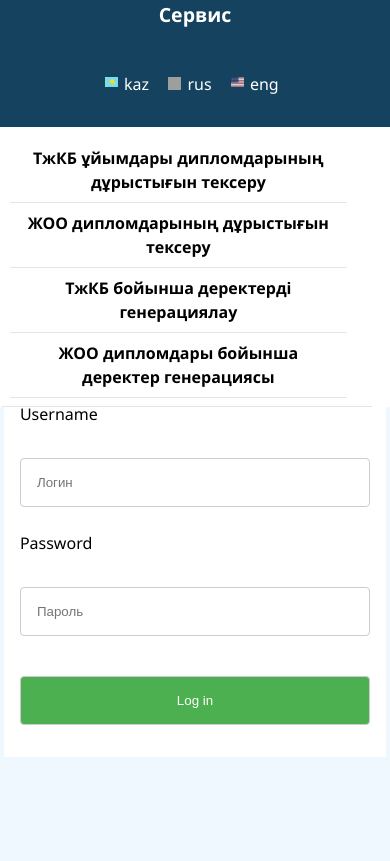
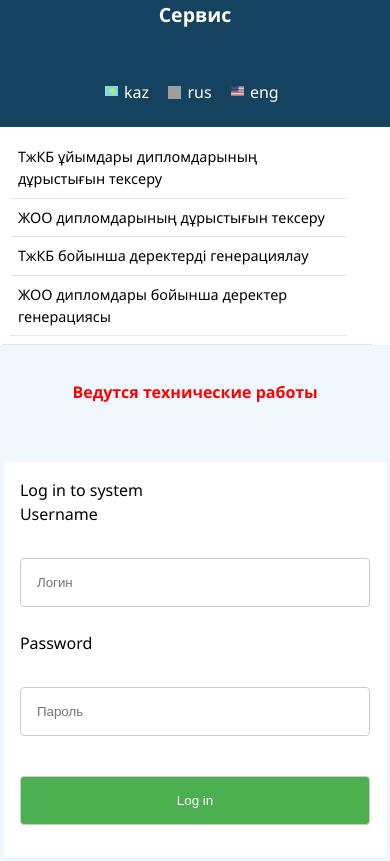
Before and after one commit to TheElderLord/Checker, a Vue app: page /auth in a window 390 px wide. Built offline with nearby package versions, Linux system fonts and the light colour scheme; grey boxes are pictures that could not be loaded.

Commit message:
Just comm

```diff
--- a/src/App.vue
+++ b/src/App.vue
@@ -198,14 +198,12 @@ export default {
   .sidebar-wrapper{
     top:15%;
   }
-  .router-wrapper{
-    margin-top:1vh;
-  }
+
   .header-wrapper h1{
     font-size: 5vw;
   }
   .title{
-    height: 7vh;
+    height: 8vh;
     width: fit-content;
   }
   .lang{
@@ -242,10 +240,10 @@ export default {
   .acc{
 
     color: red;
-    margin: 35vh 0 0 0 ;
+    margin: 45vh 0 0 0 ;
   }
   .router-wrapper{
-    margin: 0 auto;
+    margin: 1rem 0 0 0 ;
     width: 100%;
 
 
--- a/src/components/SideBar.vue
+++ b/src/components/SideBar.vue
@@ -158,12 +158,14 @@ a {
     }
 
     .menu {
+        flex: 1;
         padding: 0.5rem;
         margin: 0;
-        font-size: 1rem;
-        text-align: center;
-        font-weight: bold;
-        text-align: center;
+        font-size: 0.9rem;
+        font-weight: normal;
+        text-align:left;
+
+
         margin-right: 5%;
         border-bottom: 1px solid #e5e5e5;
     }
```
